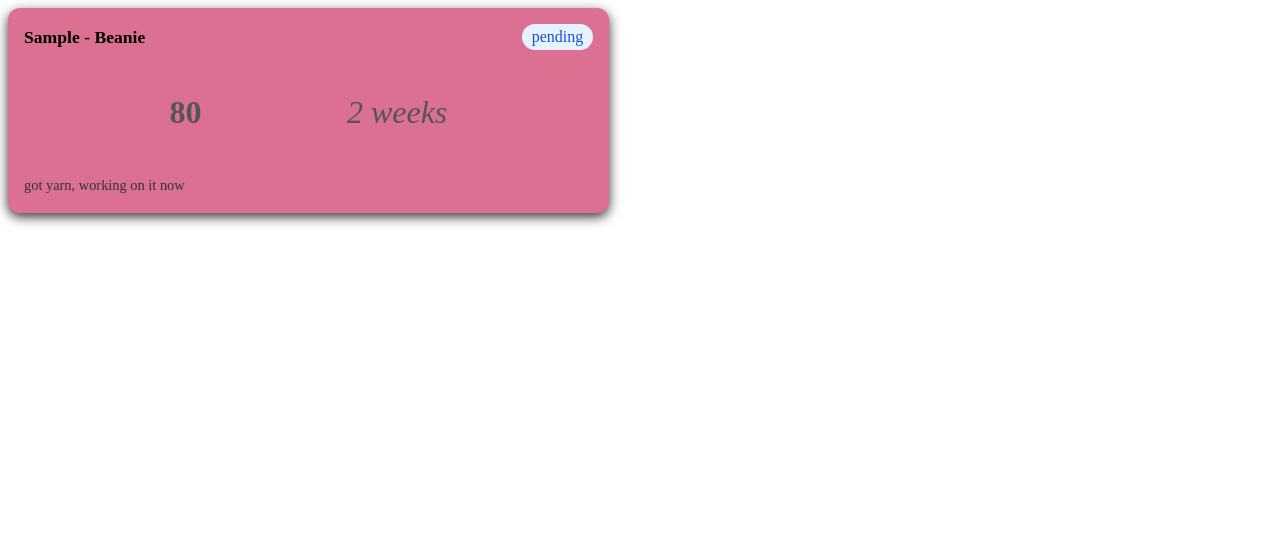
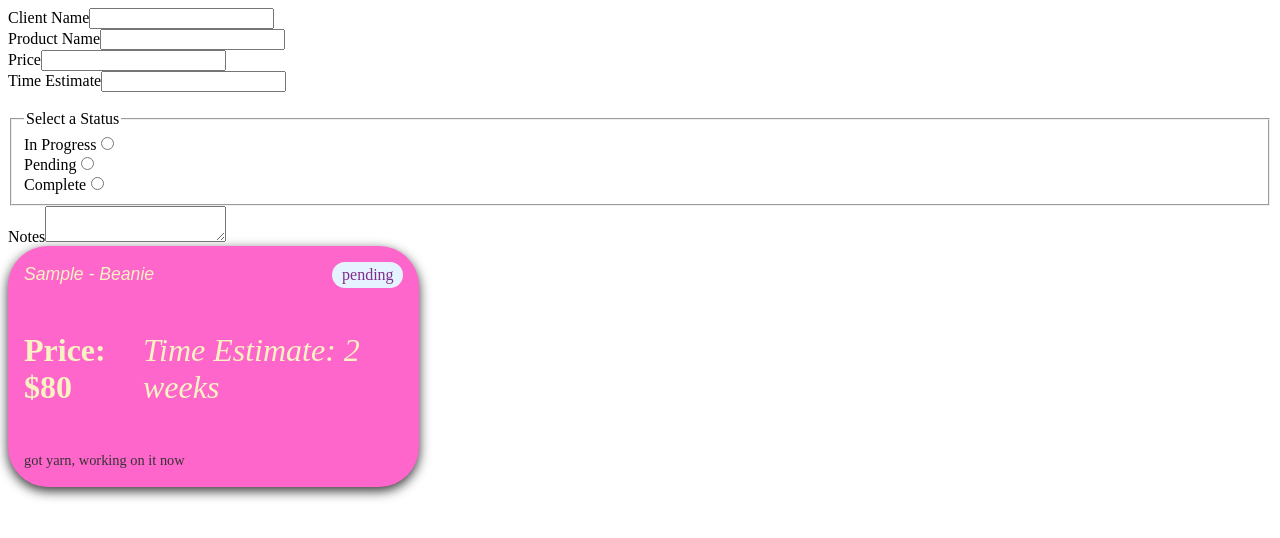
Before and after one commit to alonCharles/devPortfolio, a React (Vite) app in the folder nxqueenChrochetProjects/: page / in a window 1280 px wide. Shown: the top 538 px of the page. Built offline with nearby package versions, Linux system fonts and the light colour scheme.

Commit message:
Created Form component, some more card updates

```diff
--- a/nxqueenChrochetProjects/src/App.jsx
+++ b/nxqueenChrochetProjects/src/App.jsx
@@ -1,4 +1,5 @@
 import ProjectCard from "./components/ProjectCard";
+import ProjectForm from "./components/ProjectForm";
 
 function App() {
   let clientName = 'Sample'
@@ -10,6 +11,10 @@ function App() {
 
   return (
     <>
+      <header className="banner">
+
+      </header>
+      <ProjectForm/>
       <ProjectCard clientName={clientName} productName={productName} cost={cost} time={time} status={status} notes={notes} />
     </>
   )
--- a/nxqueenChrochetProjects/src/components/ProjectCard.jsx
+++ b/nxqueenChrochetProjects/src/components/ProjectCard.jsx
@@ -8,8 +8,8 @@ const ProjectCard = ({clientName, productName, cost, time, status, notes}) => {
             </header>
 
             <section className="project_details">
-                <p className="project_cost">{cost}</p>
-                <p className="project_time">{time}</p>
+                <p className="project_cost">Price: ${cost}</p>
+                <p className="project_time">Time Estimate: {time}</p>
             </section>
 
             <footer className="project_notes">{notes}</footer>
--- /dev/null
+++ b/nxqueenChrochetProjects/src/components/ProjectForm.jsx
@@ -0,0 +1,45 @@
+
+const ProjectForm = () => {
+    return (
+        <form className="project_form">
+            <div>
+                <label htmlFor="form_clientName">Client Name</label>
+                <input type="text" id="form_clientName" />
+            </div>
+            <div>
+                <label htmlFor="form_productName">Product Name</label>
+                <input type="text" id="form_productName" />
+            </div>
+            <div>
+                <label htmlFor="form_Price">Price</label>
+                <input type="number" id="form_Price" />
+            </div>
+            <div>
+                <label htmlFor="form_Time">Time Estimate</label>
+                <input type="text" id="form_Time" />
+            </div>
+
+            <br />
+            <fieldset>
+                <legend>Select a Status</legend>
+
+                <div>
+                    <label htmlFor="inProgress">In Progress</label>
+                    <input type="radio" name="status" id="inProgress" value='inProgress' />
+                </div>
+                <div>
+                    <label htmlFor="pending">Pending</label>
+                    <input type="radio" name="status" id="pending" value='pending' />
+                </div>
+                <div>
+                    <label htmlFor="complete">Complete</label>
+                    <input type="radio" name="status" id="complete" value='complete' />
+                </div>
+            </fieldset>
+            <label htmlFor="form_notes">Notes</label>
+            <textarea id="form_notes"></textarea>
+        </form>
+    )
+}
+
+export default ProjectForm
--- a/nxqueenChrochetProjects/src/index.css
+++ b/nxqueenChrochetProjects/src/index.css
@@ -2,10 +2,10 @@
   display: flex;
   flex-direction: column;
   gap: 0.75rem;
-  width: 45%;
+  width: 30%;
   padding: 1rem;
-  border-radius: 12px;
-  background-color: palevioletred;
+  border-radius: 40px;
+  background-color: #FF66CC;
   box-shadow: 0 4px 12px rgba(0,0,0,0.8);
   transition: transform 0.2s ease, box-shadow 0.2s ease;
 }
@@ -25,17 +25,20 @@
 
 .project_title {
   font-size: 1.1rem;
-  font-weight: 600;
+  font-weight: lighter;
   margin: 0;
+  font-family:fantasy;
+  font-style: italic;
+  color: #F8F3C2;
 }
 
 .project_status {
   padding: 0.25rem 0.6rem;
   border-radius: 999px;
   font-size: 1rem;
-  font-weight: 500;
+  font-weight: 100;
   background-color: #e5f2ff;
-  color: #1d4ed8;
+  color: rgb(127, 45, 134);
   white-space: nowrap;
 }
 
@@ -43,7 +46,7 @@
   display: flex;
   justify-content: space-evenly;
   font-size: 2rem;
-  color: #555;
+  color: #F8F3C2;
 }
 
 .project_cost{
```
